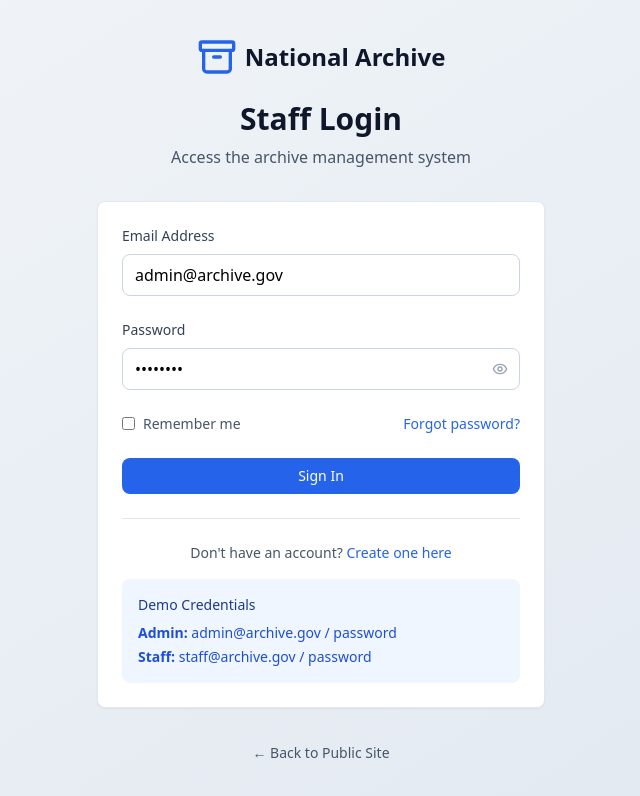
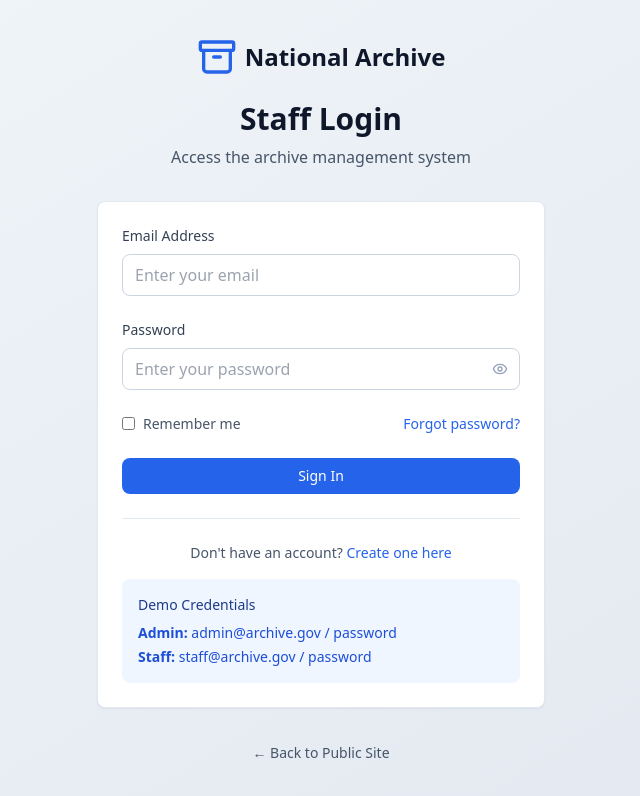
Before and after one commit to WallTeQ/CNDRA, a React (Vite) app: page /login in a window 1280 px wide. Shown: the top 796 px of the page, without its empty margins (319-959 px from the left). Built offline with nearby package versions, Linux system fonts and the light colour scheme; no server answers.

Commit message:
remove default values from login form

```diff
--- a/src/pages/auth/LoginPage.tsx
+++ b/src/pages/auth/LoginPage.tsx
@@ -31,10 +31,6 @@ export const LoginPage: React.FC = () => {
     formState: { errors },
   } = useForm<FormData>({
     resolver: yupResolver(schema),
-    defaultValues: {
-      email: "admin@archive.gov",
-      password: "password",
-    },
   });
 
   // Redirect if already authenticated
```
